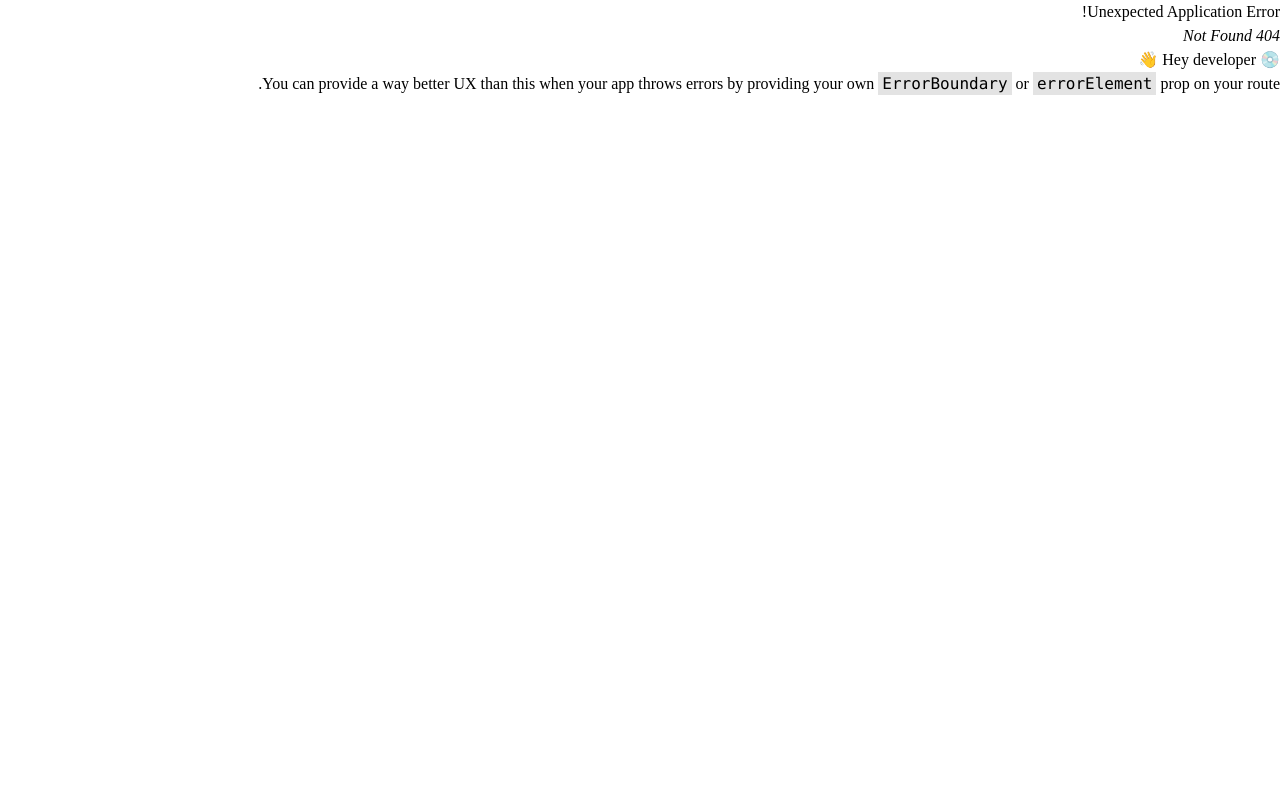
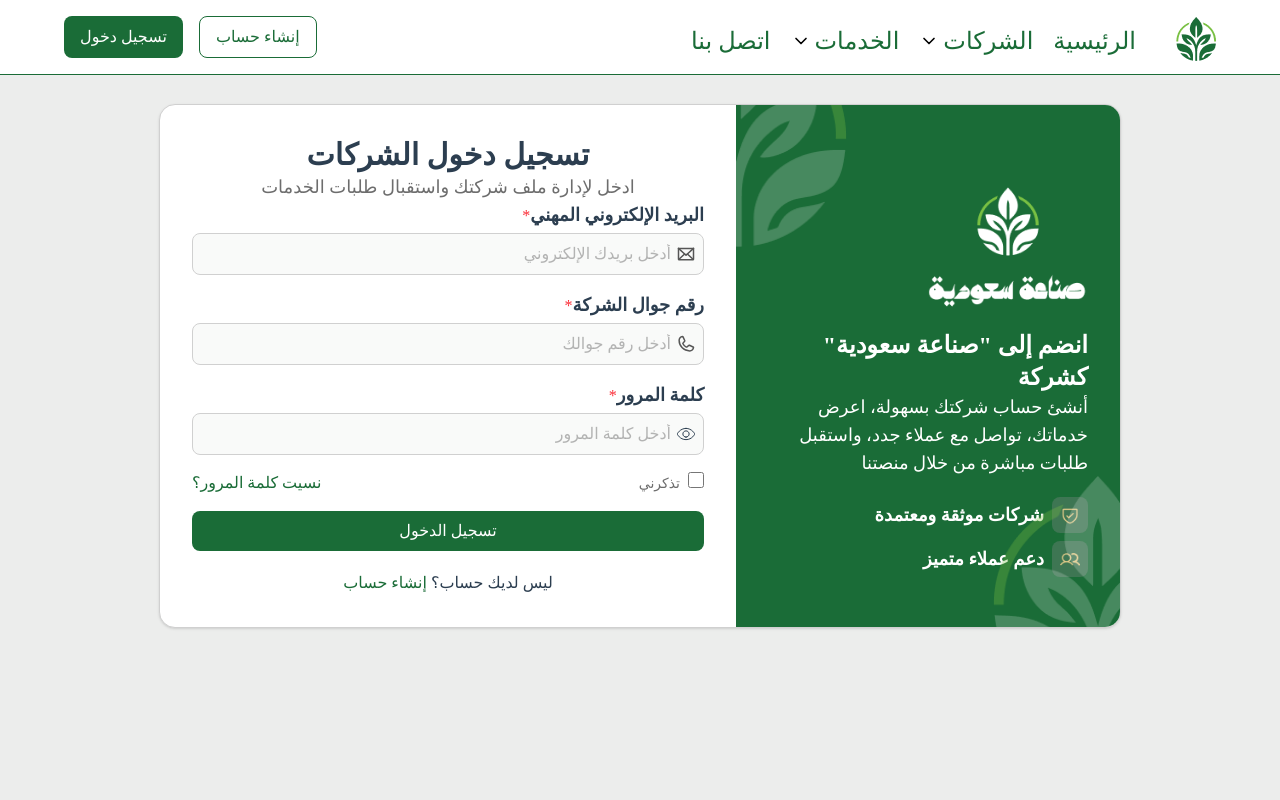
Before and after one commit to Eslam-Mohamed-G/suadi-made, a React (Vite) app: page /companyLongin in a window 1280 px wide. Before the commit this address had no page. Shown: the top 800 px of the page. Built offline with nearby package versions, Linux system fonts and the light colour scheme.

Commit message:
add CompanyLogin page content

```diff
--- a/src/App.tsx
+++ b/src/App.tsx
@@ -15,6 +15,7 @@
 import UserSignUp from './pages/UserSignUp/UserSignUp';
 import UserLogin from './pages/UserLogin/UserLogin';
 import CompanySingUp from './pages/CompanySingUp/CompanySingUp';
+import CompanyLongin from './pages/CompanyLongin/CompanyLongin';
 
 const routes = createBrowserRouter([
   { path: "/", element: <Layouts />, children:[
@@ -30,6 +31,7 @@
     { path: "userSignUp", element: <UserSignUp/> },
     { path: "userLogin", element: <UserLogin/> },
     { path: "companySingUp", element: <CompanySingUp/> },
+    { path: "companyLongin", element: <CompanyLongin/> },
   ]}
 ]);
 function App() {
--- /dev/null
+++ b/src/pages/CompanyLongin/CompanyLongin.tsx
@@ -0,0 +1,67 @@
+import React from 'react';
+import GreenAuthenticator from '../../components/GreenAuthenticator/GreenAuthenticator';
+import { Link } from 'react-router-dom';
+
+export default function CompanyLongin() {
+    return (
+        <div className="min-h-dvh pt-16 pb-8 px-4 md:px-8 lg:px-16 bg-backGroundColor">
+            <div className="flex flex-col xmd:flex-row w-full xmd:w-fit mx-auto bg-white rounded-2xl border border-borderColor shadow overflow-hidden">
+                <div className="w-full xmd:w-80 xlg:w-96">
+                    <GreenAuthenticator header={`انضم إلى "صناعة سعودية" كشركة`} text="أنشئ حساب شركتك بسهولة، اعرض خدماتك، تواصل مع عملاء جدد، واستقبل طلبات مباشرة من خلال منصتنا" />
+                </div>
+
+                <div className="flex flex-col gap-5 items-center w-full xmd:w-lg lg:w-xl px-4 xmd:px-8 py-8">
+                    <form action="" className='w-full'>
+                        <header className='text-center'>
+                            <h1 className='text-3xl font-bold text-textColor'>تسجيل دخول الشركات</h1>
+                            <p className='text-lg text-paragraphTextColor'>ادخل لإدارة ملف شركتك واستقبال طلبات الخدمات</p>
+                        </header>
+
+                        <div className="flex flex-col gap-4">
+                            <div className="flex flex-col gap-1 w-full">
+                                <label htmlFor="email"><span className='text-lg text-textColor font-bold'>البريد الإلكتروني المهني</span><span className='text-red-500'>*</span></label>
+                                <div className="relative">
+                                    <img src="/Envelope.svg" alt="Envelope" className='w-5 h-5 absolute top-1/2 -translate-y-1/2 start-2' />
+                                    <input type="text" name="email" id="email" placeholder='أدخل بريدك الإلكتروني' className='border border-borderColor bg-backGroundColor/30 text-paragraphTextColor w-full rounded-lg py-2 ps-8' />
+                                </div>
+                            </div>
+
+                            <div className="flex flex-col gap-1 w-full">
+                                <label htmlFor="phone"><span className='text-lg text-textColor font-bold'>رقم جوال الشركة</span><span className='text-red-500'>*</span></label>
+                                <div className="relative">
+                                    <img src="/Phone.svg" alt="Phone" className='w-5 h-5 absolute top-1/2 -translate-y-1/2 start-2' />
+                                    <input type="text" name="phone" id="phone" placeholder='أدخل رقم جوالك' className='border border-borderColor bg-backGroundColor/30 text-paragraphTextColor w-full rounded-lg py-2 ps-8' />
+                                </div>
+                            </div>
+                            <div className="flex flex-col gap-1 w-full">
+                                <label htmlFor="email"><span className='text-lg text-textColor font-bold'>كلمة المرور</span><span className='text-red-500'>*</span></label>
+                                <div className="relative">
+                                    <img src="/eye-password-icon.svg" alt="eye-password-icon" className='w-5 h-5 absolute top-1/2 -translate-y-1/2 start-2' />
+                                    <input type="text" name="email" id="email" placeholder='أدخل كلمة المرور' className='border border-borderColor bg-backGroundColor/30 text-paragraphTextColor w-full rounded-lg py-2 ps-8' />
+                                </div>
+                            </div>
+
+                            <div className="flex flex-row justify-between gap-4 text-paragraphTextColor">
+                                <div className="">
+                                    <input id="bordered-checkbox-1" type="checkbox" name="bordered-checkbox" className="w-4 h-4 text-blue-600 bg-gray-100 border-gray-300 rounded-sm focus:ring-blue-500 dark:focus:ring-blue-600 dark:ring-offset-gray-800 focus:ring-2 dark:bg-gray-700 dark:border-gray-600" />
+                                    <label htmlFor="bordered-checkbox-1" className="w-full py-4 ms-2 text-sm font-medium dark:text-gray-300">تذكرني</label>
+                                </div>
+
+                                <div className="">
+                                    <button type='button' className='text-mainColor cursor-pointer'>نسيت كلمة المرور؟</button>
+                                </div>
+                            </div>
+                        </div>
+
+                        <button type='submit' className='bg-mainColor text-center text-white rounded-lg w-full py-2 mt-4 cursor-pointer'>تسجيل الدخول</button>
+                    </form>
+
+                    <Link to="/companySingUp" className="flex flex-row gap-1 text-textColor">
+                        <span>ليس لديك حساب؟</span>
+                        <button type='button' className='text-mainColor cursor-pointer'>إنشاء حساب</button>
+                    </Link>
+                </div>
+            </div>
+        </div>
+    )
+}
--- a/src/pages/CompanySingUp/CompanySingUp.tsx
+++ b/src/pages/CompanySingUp/CompanySingUp.tsx
@@ -13,7 +13,7 @@
                 <div className="flex flex-col gap-5 items-center w-full xmd:w-lg lg:w-xl px-4 xmd:px-8 py-8">
                     <form action="" className='w-full'>
                         <header className='text-center'>
-                            {/* <h1 className='text-3xl font-bold text-textColor'>إنشاء حساب شركة</h1> */}
+                            <h1 className='text-3xl font-bold text-textColor'>إنشاء حساب شركة</h1>
                             <p className='text-lg text-paragraphTextColor'>سجّل شركتك خلال دقائق وابدأ استقبال طلبات العملاء</p>
                         </header>
 
@@ -134,7 +134,7 @@
                         <button type='submit' className='bg-mainColor text-center text-white rounded-lg w-full py-2 mt-4'>إنشاء حساب</button>
                     </form>
 
-                    <Link to="/userLogin" className='text-mainColor'> <span className='text-textColor'>لديك حساب؟</span>تسجيل الدخول </Link>
+                    <Link to="/companyLongin" className='text-mainColor'> <span className='text-textColor'>لديك حساب؟</span>تسجيل الدخول </Link>
                 </div>
             </div>
         </div>
```
